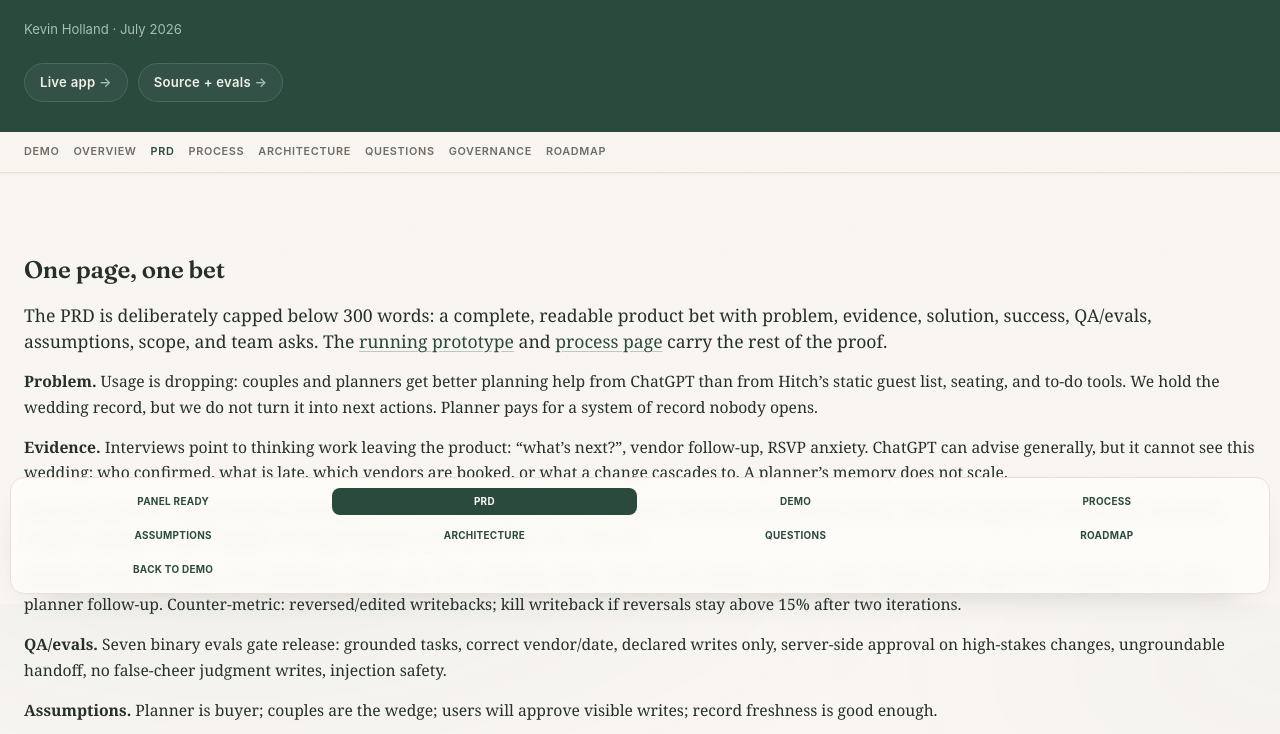
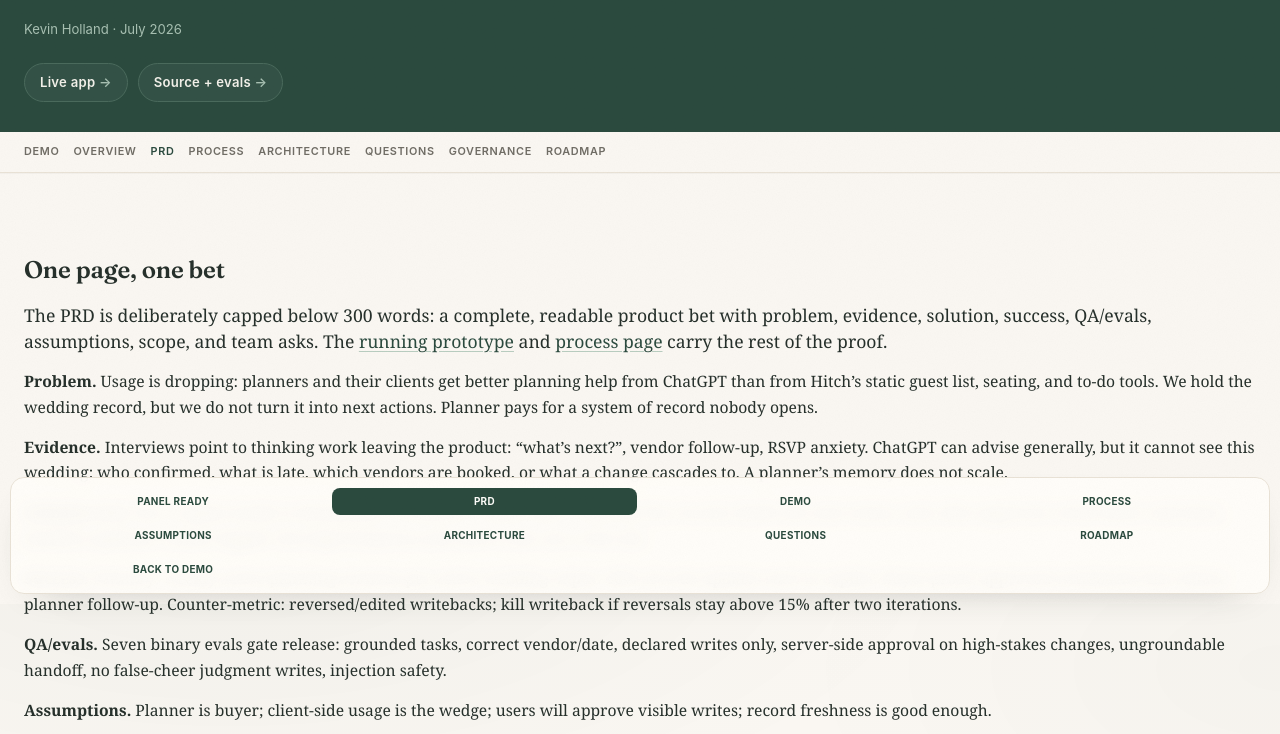
Before and after one commit to hollandkevint/hitch, a website: page public/prd.html in a window 1280 px wide. Shown: the part 196-930 px from the top of the page. Drawn offline with Linux system fonts and the light colour scheme.

Commit message:
Align PRD with B2B2C brief

```diff
--- a/public/prd.html
+++ b/public/prd.html
@@ -182,12 +182,12 @@ nav.jump { box-shadow: 0 1px 0 rgba(38,48,43,0.03); }
 <section>
   <h2>One page, one bet</h2>
   <p class="lead">The PRD is deliberately capped below 300 words: a complete, readable product bet with problem, evidence, solution, success, QA/evals, assumptions, scope, and team asks. The <a href="/">running prototype</a> and <a href="/process.html">process page</a> carry the rest of the proof.</p>
-  <p><strong>Problem.</strong> Usage is dropping: couples and planners get better planning help from ChatGPT than from Hitch&rsquo;s static guest list, seating, and to-do tools. We hold the wedding record, but we do not turn it into next actions. Planner pays for a system of record nobody opens.</p>
+  <p><strong>Problem.</strong> Usage is dropping: planners and their clients get better planning help from ChatGPT than from Hitch&rsquo;s static guest list, seating, and to-do tools. We hold the wedding record, but we do not turn it into next actions. Planner pays for a system of record nobody opens.</p>
   <p><strong>Evidence.</strong> Interviews point to thinking work leaving the product: &ldquo;what&rsquo;s next?&rdquo;, vendor follow-up, RSVP anxiety. ChatGPT can advise generally, but it cannot see this wedding: who confirmed, what is late, which vendors are booked, or what a change cascades to. A planner&rsquo;s memory does not scale.</p>
   <p><strong>Solution (v1).</strong> Put a copilot inside to-do/timeline. It answers &ldquo;what&rsquo;s left?&rdquo; from the live record, drafts the next action, and, after approval, writes back: task done, timeline updated, vendor logged. One high-frequency job end to end, not a chat tab.</p>
   <p><strong>Success.</strong> Primary: weekly active planning sessions per active wedding. Input: 40% of to-do updates start in copilot. Buyer proof: approved writebacks that reduce planner follow-up. Counter-metric: reversed/edited writebacks; kill writeback if reversals stay above 15% after two iterations.</p>
   <p><strong>QA/evals.</strong> Seven binary evals gate release: grounded tasks, correct vendor/date, declared writes only, server-side approval on high-stakes changes, ungroundable handoff, no false-cheer judgment writes, injection safety.</p>
-  <p><strong>Assumptions.</strong> Planner is buyer; couples are the wedge; users will approve visible writes; record freshness is good enough.</p>
+  <p><strong>Assumptions.</strong> Planner is buyer; client-side usage is the wedge; users will approve visible writes; record freshness is good enough.</p>
   <p><strong>Out of scope.</strong> Generic inspiration; seating/guest copilots; white-label planner packaging.</p>
   <p><strong>Team.</strong> Design: in-context action cards. Eng: retrieval, writeback, eval gate. PMM: &ldquo;the assistant that actually knows your wedding&rdquo; plus planner capacity without headcount.</p>
   <div class="callout">
```
